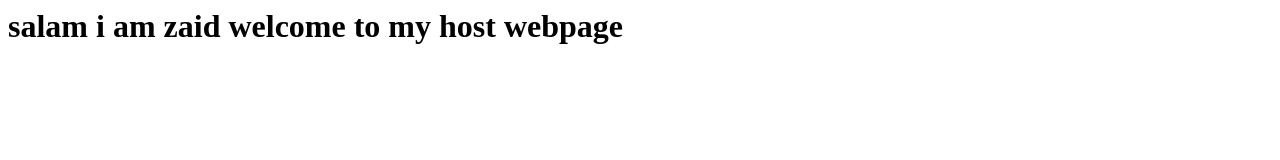
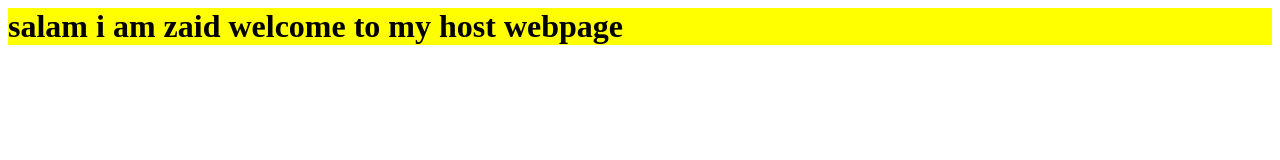
Before and after one commit to zaid694-ai/gitpage, a plain HTML site: page index.html in a window 1280 px wide. Drawn offline with Linux system fonts and the light colour scheme.

Commit message:
styleeeeeeee

```diff
--- a/index.html
+++ b/index.html
@@ -5,3 +5,10 @@
     <h1> salam i am zaid welcome to my host webpage </h1>
 </body>
 </html>
+
+<style>
+    h1 {
+        color: black;
+        background-color: yellow;
+    }
+</style>
```
Also changed, not shown: page.html (deleted, +0 -14 lines).
